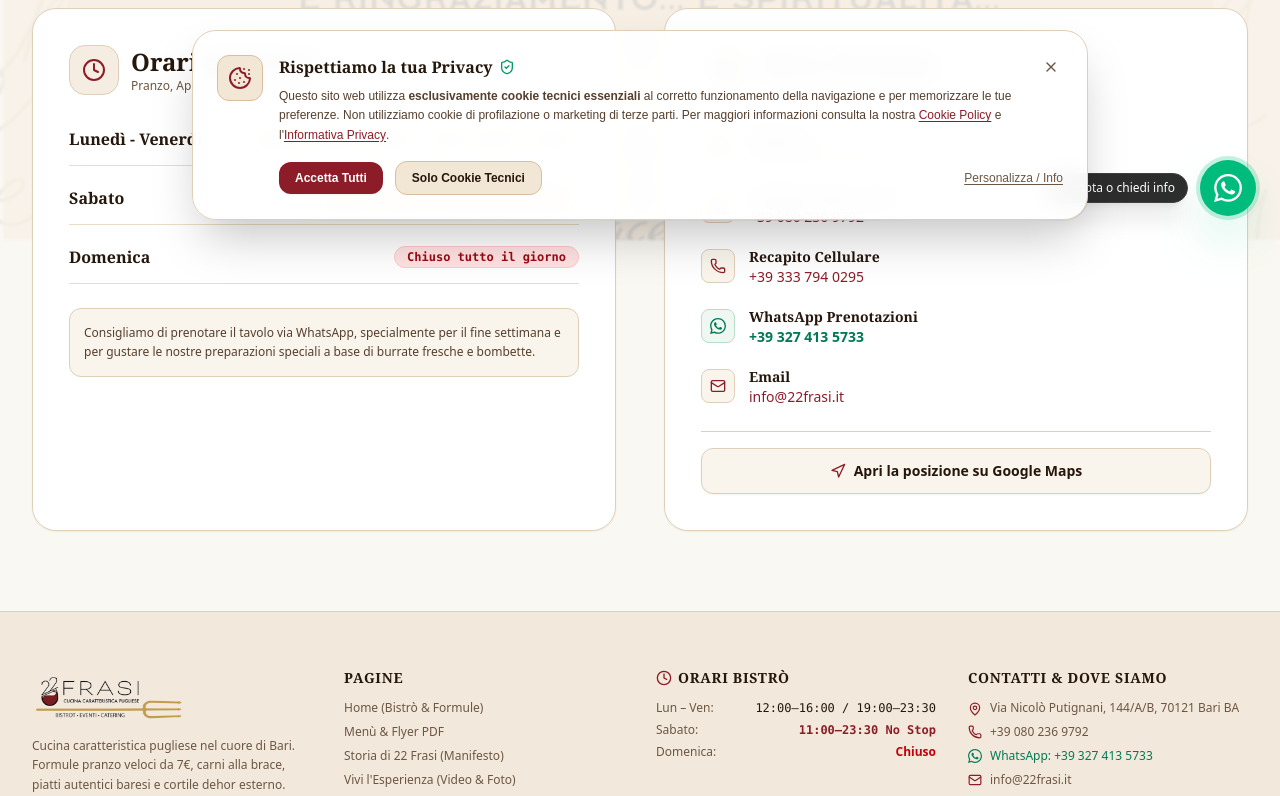
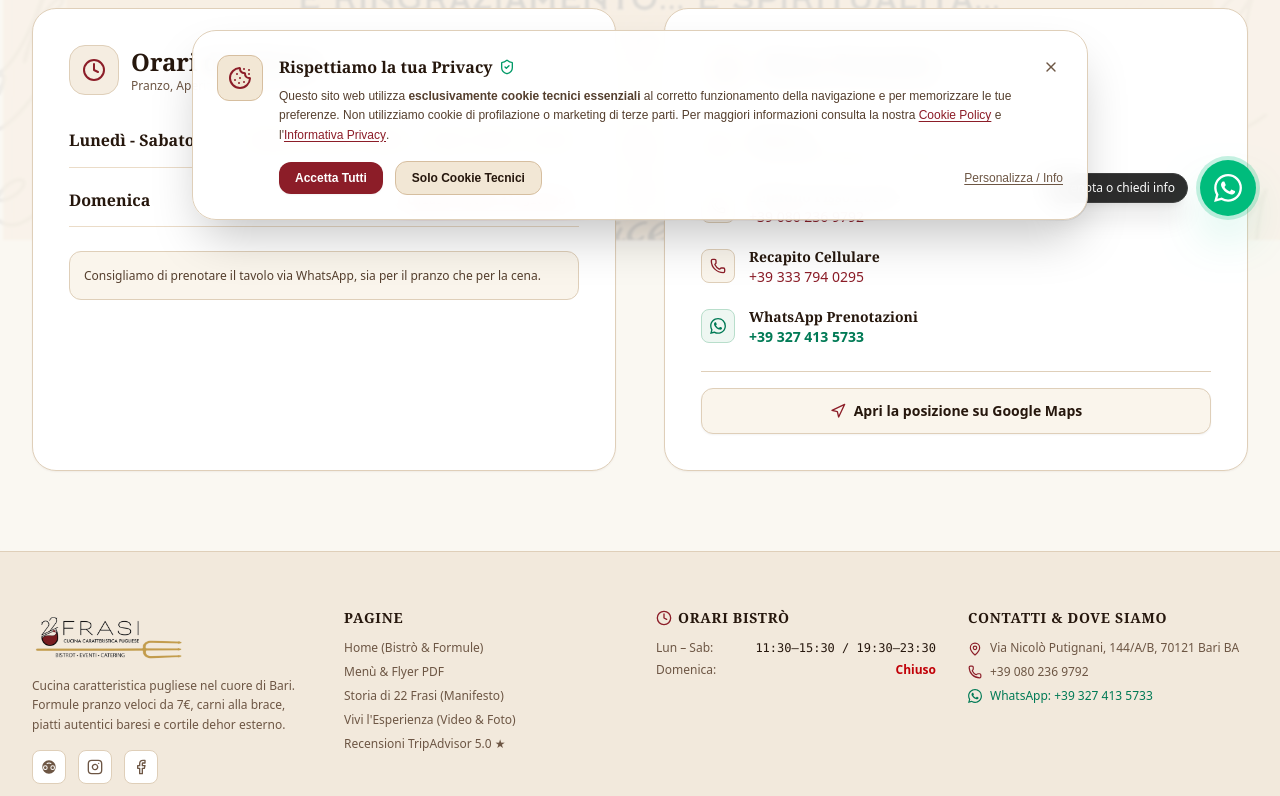
Before and after one commit to sardonedaniele11/ristorante-22-frasi, a Next.js app: page / in a window 1280 px wide. Shown: the part 560-1356 px from the top of the page. Built offline with nearby package versions, Linux system fonts and the light colour scheme.

Commit message:
fix: update opening hours (11:30-15:30 / 19:30-23:30), remove continuato, remove info email, and remove burrata note

```diff
--- a/src/app/privacy/page.tsx
+++ b/src/app/privacy/page.tsx
@@ -58,7 +58,7 @@ export default function PrivacyPage() {
                 </p>
                 <p className="flex items-center gap-2">
                   <Mail className="w-3.5 h-3.5 text-[#8c1d28] shrink-0" />
-                  <span>Email: {siteConfig.contact.email} • PEC: {siteConfig.legal.pec}</span>
+                  <span>PEC Ufficiale: {siteConfig.legal.pec}</span>
                 </p>
                 <p className="flex items-center gap-2">
                   <Phone className="w-3.5 h-3.5 text-[#8c1d28] shrink-0" />
--- a/src/app/termini/page.tsx
+++ b/src/app/termini/page.tsx
@@ -52,7 +52,6 @@ export default function TerminiPage() {
                 <p><strong>Partita IVA:</strong> {siteConfig.legal.piva}</p>
                 <p><strong>Codice Fiscale:</strong> {siteConfig.legal.codiceFiscale}</p>
                 <p><strong>Posta Elettronica Certificata (PEC):</strong> {siteConfig.legal.pec}</p>
-                <p><strong>Email di Contatto:</strong> {siteConfig.contact.email}</p>
               </div>
             </section>
 
--- a/src/components/ContactAndHours.tsx
+++ b/src/components/ContactAndHours.tsx
@@ -1,5 +1,5 @@
 import { siteConfig } from "@/config/site";
-import { Clock, MapPin, Phone, Mail, Navigation } from "lucide-react";
+import { Clock, MapPin, Phone, Navigation } from "lucide-react";
 import { WhatsAppIcon } from "@/components/SocialIcons";
 
 export default function ContactAndHours() {
@@ -33,16 +33,12 @@ export default function ContactAndHours() {
                       <span className="px-3 py-0.5 rounded-full bg-red-100 border border-red-200 text-red-800 text-xs font-semibold">
                         Chiuso tutto il giorno
                       </span>
-                    ) : schedule.days.includes("Sabato") ? (
-                      <span className="px-3 py-0.5 rounded-full bg-[#fcf0db] border border-[#d89d42]/50 text-[#8c1d28] text-xs font-bold">
-                        11:00 – 23:30 • Orario Continuato
-                      </span>
                     ) : (
                       <>
-                        <span className="px-2 py-0.5 rounded-md bg-[#faf5ec] border border-[#dfcfb9] text-[#8c1d28] text-xs font-medium">
+                        <span className="px-2.5 py-1 rounded-md bg-[#faf5ec] border border-[#dfcfb9] text-[#8c1d28] text-xs font-medium">
                           Pranzo: {schedule.lunch}
                         </span>
-                        <span className="px-2 py-0.5 rounded-md bg-[#faf5ec] border border-[#dfcfb9] text-[#553f2e] text-xs font-medium">
+                        <span className="px-2.5 py-1 rounded-md bg-[#faf5ec] border border-[#dfcfb9] text-[#553f2e] text-xs font-medium">
                           Cena: {schedule.dinner}
                         </span>
                       </>
@@ -53,7 +49,7 @@ export default function ContactAndHours() {
             </div>
 
             <div className="mt-6 p-3.5 rounded-xl bg-[#faf5ec] border border-[#dfcfb9] text-[#553f2e] text-xs leading-relaxed">
-              Consigliamo di prenotare il tavolo via WhatsApp, specialmente per il fine settimana e per gustare le nostre preparazioni speciali a base di burrate fresche e bombette.
+              Consigliamo di prenotare il tavolo via WhatsApp, sia per il pranzo che per la cena.
             </div>
           </div>
 
@@ -129,21 +125,6 @@ export default function ContactAndHours() {
                     </a>
                   </div>
                 </div>
-
-                <div className="flex items-start gap-3.5">
-                  <div className="p-2 rounded-lg bg-[#faf5ec] text-[#8c1d28] border border-[#dfcfb9] mt-0.5">
-                    <Mail className="w-4 h-4" />
-                  </div>
-                  <div>
-                    <h5 className="font-serif font-bold text-[#26170d] text-xs sm:text-sm">Email</h5>
-                    <a
-                      href={`mailto:${siteConfig.contact.email}`}
-                      className="text-xs sm:text-sm text-[#8c1d28] hover:underline"
-                    >
-                      {siteConfig.contact.email}
-                    </a>
-                  </div>
-                </div>
               </div>
             </div>
 
--- a/src/components/Footer.tsx
+++ b/src/components/Footer.tsx
@@ -2,7 +2,7 @@ import Link from "next/link";
 import Image from "next/image";
 import { siteConfig } from "@/config/site";
 import { InstagramIcon, FacebookIcon, WhatsAppIcon, TripAdvisorIcon } from "@/components/SocialIcons";
-import { MapPin, Phone, Mail, Clock } from "lucide-react";
+import { MapPin, Phone, Clock } from "lucide-react";
 
 export default function Footer() {
   return (
@@ -95,12 +95,8 @@ export default function Footer() {
             </h4>
             <ul className="space-y-1.5 text-xs text-[#6d5644]">
               <li className="flex justify-between">
-                <span>Lun – Ven:</span>
-                <span className="font-mono text-[#26170d]">12:00–16:00 / 19:00–23:30</span>
-              </li>
-              <li className="flex justify-between">
-                <span>Sabato:</span>
-                <span className="font-mono text-[#8c1d28] font-bold">11:00–23:30 No Stop</span>
+                <span>Lun – Sab:</span>
+                <span className="font-mono text-[#26170d]">11:30–15:30 / 19:30–23:30</span>
               </li>
               <li className="flex justify-between">
                 <span>Domenica:</span>
@@ -136,12 +132,6 @@ export default function Footer() {
                   WhatsApp: {siteConfig.contact.whatsappDisplay}
                 </a>
               </li>
-              <li className="flex items-center gap-2">
-                <Mail className="w-3.5 h-3.5 text-[#8c1d28] shrink-0" />
-                <a href={`mailto:${siteConfig.contact.email}`} className="hover:underline">
-                  {siteConfig.contact.email}
-                </a>
-              </li>
             </ul>
           </div>
         </div>
--- a/src/config/site.ts
+++ b/src/config/site.ts
@@ -44,13 +44,11 @@ export const siteConfig = {
     facebookName: "22FraSì - Il Bistrò di Puglia",
     tripadvisor:
       "https://www.tripadvisor.it/Restaurant_Review-g187874-d25573773-Reviews-22_FraSi_Il_Bistro_di_Puglia-Bari_Province_of_Bari_Puglia.html",
-    email: "info@22frasi.it",
     address: "Via Nicolò Putignani, 144/A/B, 70121 Bari BA",
     googleMapsUrl:
       "https://www.google.com/maps/search/?api=1&query=22+FraSi+Via+Nicol%C3%B2+Putignani+144+Bari",
     hours: [
-      { days: "Lunedì - Venerdì", lunch: "11:00 - 14:30", dinner: "19:30 - 23:00" },
-      { days: "Sabato", lunch: "11:00 - 23:30 (Orario Continuato)", dinner: "Aperto a cena" },
+      { days: "Lunedì - Sabato", lunch: "11:30 - 15:30", dinner: "19:30 - 23:30" },
       { days: "Domenica", lunch: "Chiuso", dinner: "Chiuso" },
     ],
   },
```
